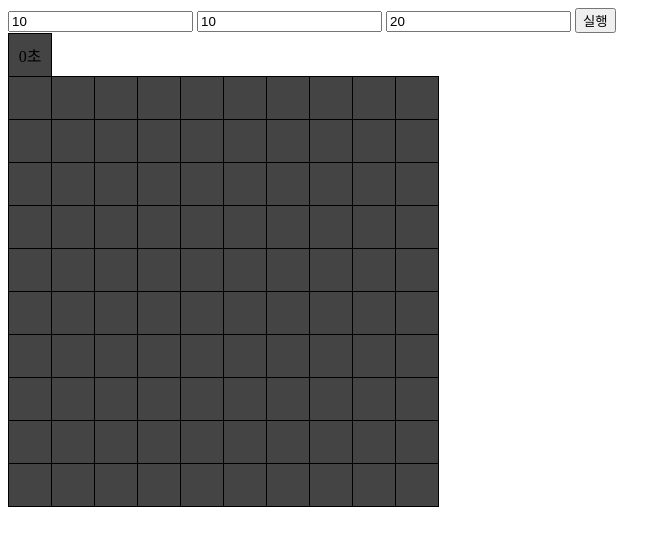
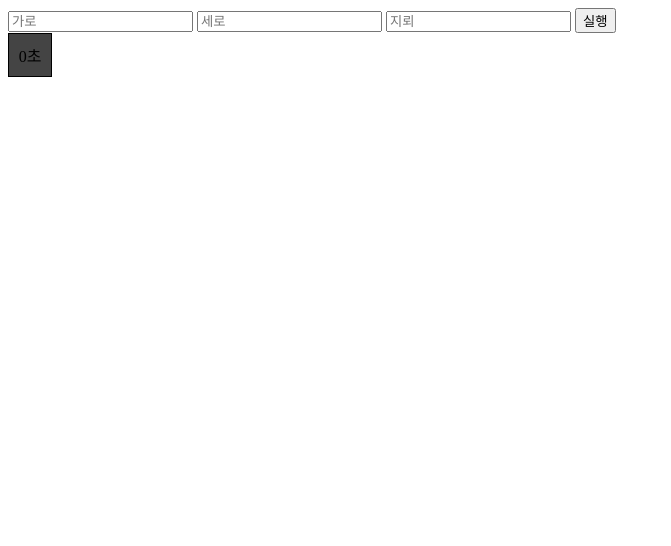
Before and after one commit to jrucl2d/JS_Study, a plain HTML site: page es2020/05-Mine/index.html in a window 1280 px wide. Both pictures are taken after a click on the button "실행". Shown: the whole page, without its empty margins (0-671 px from the left). Drawn offline with Linux system fonts and the light colour scheme.

Commit message:
Mine game error solved

```diff
--- a/es2020/05-Mine/index.html
+++ b/es2020/05-Mine/index.html
@@ -21,9 +21,9 @@
     </style>
   </head>
   <body>
-    <input type="number" id="hor" placeholder="가로" value="10" />
-    <input type="number" id="ver" placeholder="세로" value="10" />
-    <input type="number" id="mine" placeholder="지뢰" value="20" />
+    <input type="number" id="hor" placeholder="가로" />
+    <input type="number" id="ver" placeholder="세로" />
+    <input type="number" id="mine" placeholder="지뢰" />
     <button id="exec">실행</button>
     <table id="table">
       <thead>
--- a/es2020/05-Mine/index.js
+++ b/es2020/05-Mine/index.js
@@ -1,7 +1,10 @@
 const tbody = document.querySelector("#table tbody");
-const hor = +document.querySelector("#hor").value;
-const ver = +document.querySelector("#ver").value;
-const mine = +document.querySelector("#mine").value;
+const horTag = document.querySelector("#hor");
+const verTag = document.querySelector("#ver");
+const mineTag = document.querySelector("#mine");
+let hor;
+let ver;
+let mine;
 const result = document.querySelector("#result");
 let overFlag = false;
 
@@ -14,6 +17,9 @@ const code = {
 let opnedCount = 0;
 
 document.querySelector("#exec").addEventListener("click", () => {
+  hor = +horTag.value;
+  ver = +verTag.value;
+  mine = +mineTag.value;
   // 초기화
   tbody.innerHTML = "";
   result.textContent = "";
```
